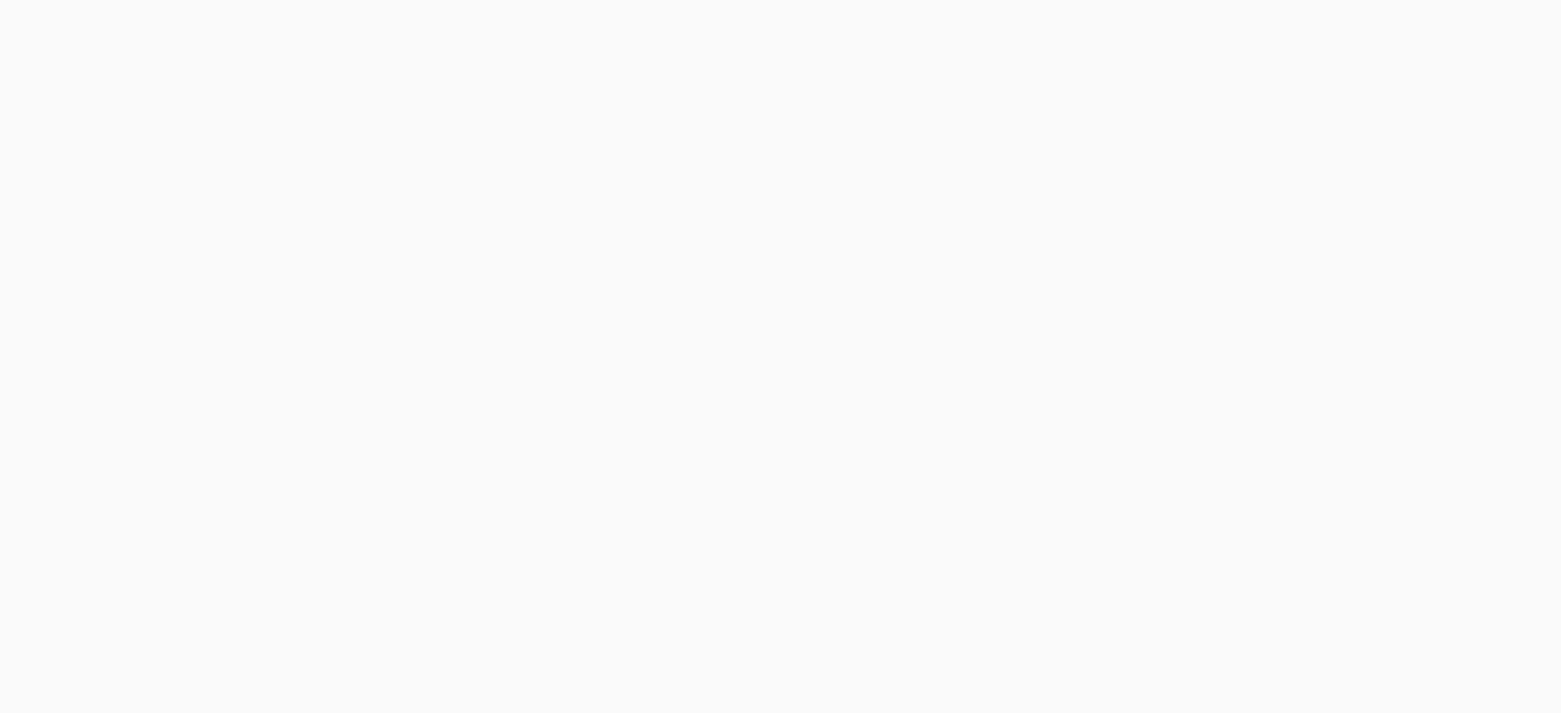
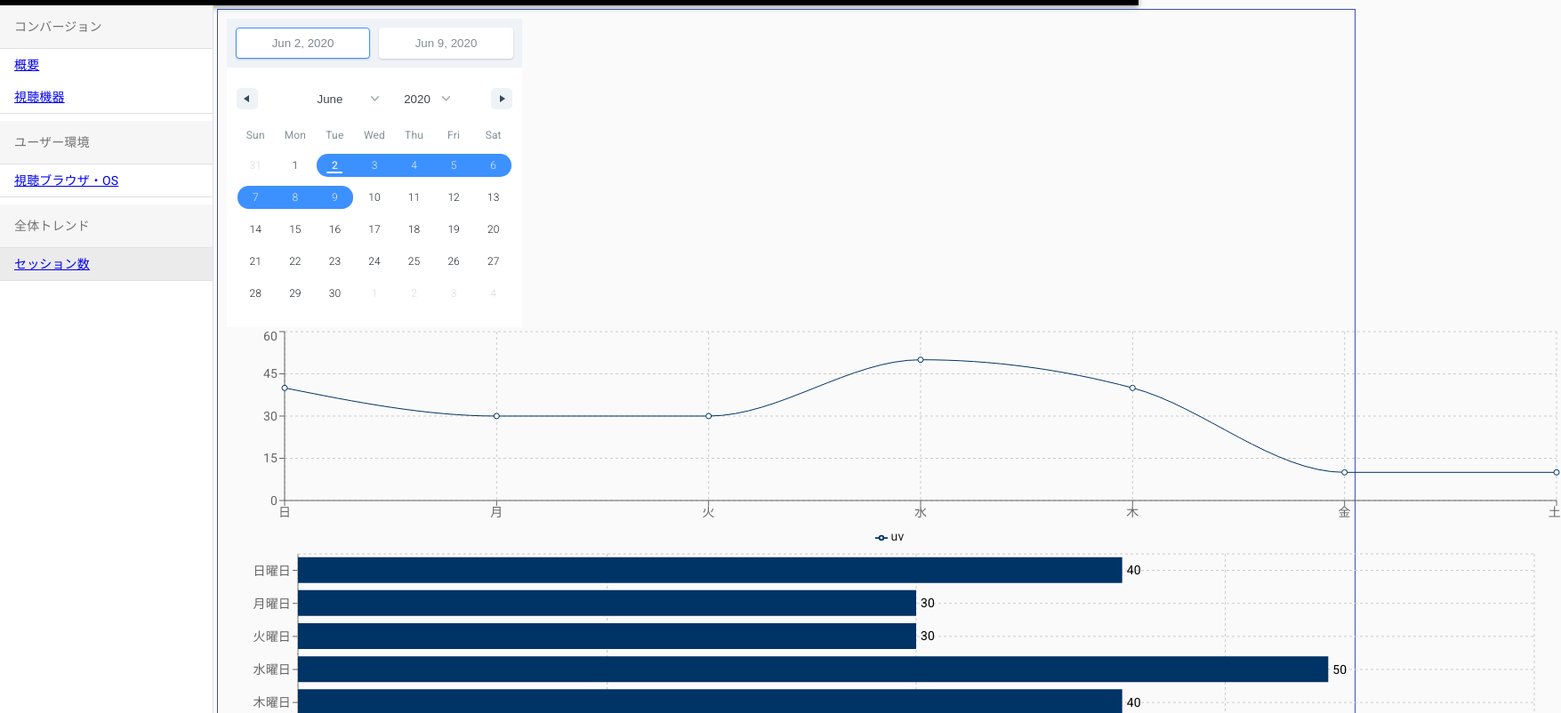
Before and after one commit to ngocanhjvb/material_ui_react, a React (Create React App) app: page /trend-session in a window 1280 px wide. Shown: the part 58-860 px from the top of the page at 89% size, 1755 px wide, since content can reach past the window. Before the commit the page ends 800 px from the top, so only its background shows below. Built offline with nearby package versions, Linux system fonts and the light colour scheme.

Commit message:
test date-time-range-picker

```diff
--- a/package.json
+++ b/package.json
@@ -8,13 +8,15 @@
     "@testing-library/jest-dom": "^4.2.4",
     "@testing-library/react": "^9.3.2",
     "@testing-library/user-event": "^7.1.2",
+    "date-fns": "^2.14.0",
     "react": "^16.13.1",
+    "react-date-range": "^1.0.3",
     "react-dom": "^16.13.1",
-    "react-scripts": "3.4.1",
-    "recharts": "^1.8.5",
     "react-redux": "^7.1.0",
     "react-router": "^5.2.0",
     "react-router-dom": "^5.0.1",
+    "react-scripts": "3.4.1",
+    "recharts": "^1.8.5",
     "redux": "^4.0.1",
     "redux-form": "^8.2.4",
     "redux-saga": "^1.0.5",
--- a/src/components/DashBoard/Sidebar/index.js
+++ b/src/components/DashBoard/Sidebar/index.js
@@ -27,7 +27,7 @@ const Sidebar = props => {
                         <List
                             component="nav"
                             subheader={
-                                <ListSubheader component="div" id="nested-list-subheader">
+                                <ListSubheader component="div" id="nested-list-subheader" className={classes.subHeader}>
                                     {group.name}
                                 </ListSubheader>
                             }
--- a/src/components/DashBoard/Sidebar/style.js
+++ b/src/components/DashBoard/Sidebar/style.js
@@ -33,10 +33,10 @@ export const useStyles = makeStyles((theme) => ({
     // },
     drawerPaper: {
         width: drawerWidth,
-        maxWidth:drawerWidth,
-        zIndex:99,
-        height:"100%",
-        position:'relative'
+        maxWidth: drawerWidth,
+        zIndex: 99,
+        height: "100%",
+        position: 'relative'
     },
     // drawerHeader: {
     //     display: 'flex',
@@ -63,7 +63,7 @@ export const useStyles = makeStyles((theme) => ({
     //     marginLeft: 0,
     // },
     menuLink: {
-        textDecoration: 'none',
+        // textDecoration: 'none',
         color: theme.color.defaultTextColor,
     },
     menuLinkActive: {
@@ -71,4 +71,7 @@ export const useStyles = makeStyles((theme) => ({
             backgroundColor: theme.color.active,
         },
     },
+    subHeader: {
+        backgroundColor: theme.groupBackGroupColor.color
+    }
 }));
--- a/src/components/DashBoard/index.js
+++ b/src/components/DashBoard/index.js
@@ -3,6 +3,7 @@ import Header from "./Header";
 import Sidebar from "./Sidebar";
 import {useStyles} from "./style";
 import clsx from 'clsx';
+import {Box} from "@material-ui/core";
 
 const DashBoard = props => {
 
@@ -16,13 +17,15 @@ const DashBoard = props => {
             <Header open={open} onToggleDrawer={setOpen}/>
             <div className={classes.wrapper}>
                 <Sidebar open={open} onToggleDrawer={setOpen}/>
-                <div
+                <Box
+                    border={1}
+                    borderColor="primary.main"
                     className={clsx(classes.wrapperContent, {
                         [classes.shiftLeft]: !open,
                     })}
                 >
                     {children}
-                </div>
+                </Box>
             </div>
         </>
     );
--- a/src/components/DashBoard/style.js
+++ b/src/components/DashBoard/style.js
@@ -5,7 +5,7 @@ export const useStyles = makeStyles((theme) => ({
     wrapper: {
         display: 'flex',
         flexDirection: 'row',
-        height: '100vh',
+        height: '100%'
     },
     wrapperContent: {
         width: '100%',
@@ -14,6 +14,8 @@ export const useStyles = makeStyles((theme) => ({
             easing: theme.transitions.easing.sharp,
             duration: theme.transitions.duration.leavingScreen,
         }),
+        margin:4,
+        height: '100%'
     },
     shiftLeft: {
         marginLeft: -240,
--- a/src/constants/index.js
+++ b/src/constants/index.js
@@ -1,37 +1,48 @@
 import AdminHomePage from "../pages/AdminHomePage";
 import TaskBoard from "../pages/TaskBoard";
 import DetailTask from "../pages/DetailTask";
+import TrendSession from "../pages/TrendSession";
 
 
 export const GROUP_NAME = [
     {
-        name: 'Group 1',
+        name: 'コンバージョン',
         value: 1,
     },
     {
-        name: 'Group 2',
+        name: 'ユーザー環境',
         value: 2,
+    },
+    {
+        name: '全体トレンド',
+        value: 3,
     },
 ]
 
 export const ADMIN_ROUTES = [
     {
         path: '/',
-        name: 'Trang Admin',
+        name: '概要',
         exact: true,
         group:1,
         component: AdminHomePage
     },
     {
         path:'/task-board',
-        name: 'QL Công Việc',
+        name: '視聴機器',
         group:1,
         component:TaskBoard
     },
     {
         path:'/detail-task',
-        name: 'Chi Tiet Công Việc',
+        name: '視聴ブラウザ・OS',
         group:2,
         component:DetailTask
+    },
+    {
+        path:'/trend-session',
+        name: 'セッション数',
+        group:3,
+        component:TrendSession
     }
 ]
--- a/src/container/Theme/index.js
+++ b/src/container/Theme/index.js
@@ -3,8 +3,11 @@ import {createMuiTheme} from "@material-ui/core";
 const theme = createMuiTheme({
     color:{
         backgroundColor:'#000',
-        defaultTextColor: '#000',
+        defaultTextColor: '#0000EE',
         active:'rgba(0,0,0,0.08)',
+    },
+    groupBackGroupColor:{
+        color:'#F6F6F6'
     }
 });
 
--- /dev/null
+++ b/src/pages/TrendSession/index.js
@@ -0,0 +1,127 @@
+import React from 'react';
+import {
+    LineChart,
+    CartesianGrid,
+    XAxis,
+    YAxis,
+    Tooltip,
+    Legend,
+    Line,
+    BarChart,
+    Bar,
+    LabelList,
+    PieChart,
+    Pie
+} from "recharts";
+import { DateRange } from 'react-date-range';
+import {useState} from 'react'
+import 'react-date-range/dist/styles.css'; // main css file
+import 'react-date-range/dist/theme/default.css'; // theme css file
+
+
+const TrendSession = props => {
+    const data = [
+        {
+            "name": "日曜日",
+            "day": "日",
+            "uv": 40,
+        },
+        {
+            "name": "月曜日",
+            "day": "月",
+            "uv": 30,
+        },
+        {
+            "name": "火曜日",
+            "day": "火",
+            "uv": 30,
+        },
+        {
+            "name": "水曜日",
+            "day": "水",
+            "uv": 50,
+        },
+        {
+            "name": "木曜日",
+            "day": "木",
+            "uv": 40,
+        },
+        {
+            "name": "金曜日",
+            "day": "金",
+            "uv": 10,
+        },
+        {
+            "name": "土曜日",
+            "day": "土",
+            "uv": 10,
+        }
+    ];
+
+
+
+    //date time range
+
+    let date = new Date()
+    let endDate = new Date().setDate(date.getDate() + 7)
+
+    const [state, setState] = useState([
+        {
+            startDate: new Date(),
+            endDate: endDate,
+            key: 'selection'
+        }
+    ]);
+
+
+
+
+
+
+    return (
+
+
+
+        <div className="App">
+            <DateRange
+                editableDateInputs={false}
+                onChange={item => setState([item.selection])}
+                moveRangeOnFirstSelection={false}
+                ranges={state}
+            />
+            <LineChart width={1500} height={250} data={data}>
+                <CartesianGrid strokeDasharray="3 3"/>
+                <XAxis dataKey="day"/>
+                <YAxis/>
+                <Tooltip/>
+                <Legend/>
+                <Line type="monotone" dataKey="uv" stroke="#036"/>
+            </LineChart>
+            {/*<hr/>*/}
+            <BarChart
+                width={1500}
+                height={300}
+                data={data}
+                layout="vertical"
+                margin={{top: 5, right: 30, left: 20, bottom: 5}}
+            >
+                <XAxis type="number"/>
+                <YAxis type="category" dataKey="name"/>
+                <CartesianGrid strokeDasharray="3 3"/>
+                <Tooltip/>
+                <Bar dataKey="uv" fill="#036">
+                    <LabelList dataKey="uv" position="right"/>
+                </Bar>
+            </BarChart>
+            {/*<PieChart width={730} height={250}>*/}
+            {/*    <Pie data={data} dataKey="uv" nameKey="name"*/}
+            {/*         fill="#82ca9d" label/>*/}
+            {/*</PieChart>*/}
+
+        </div>
+    );
+};
+
+LineChart.propTypes = {};
+
+export default TrendSession;
```
Also changed, not shown: src/pages/TrendSession/style.js (added), 1 other file (tests, documents, lock files or other folders).
